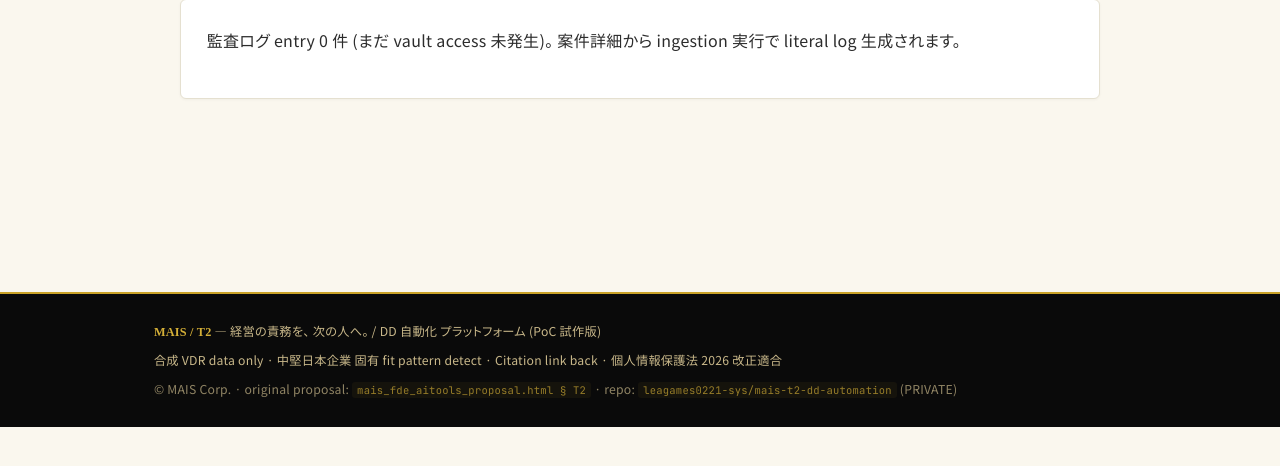
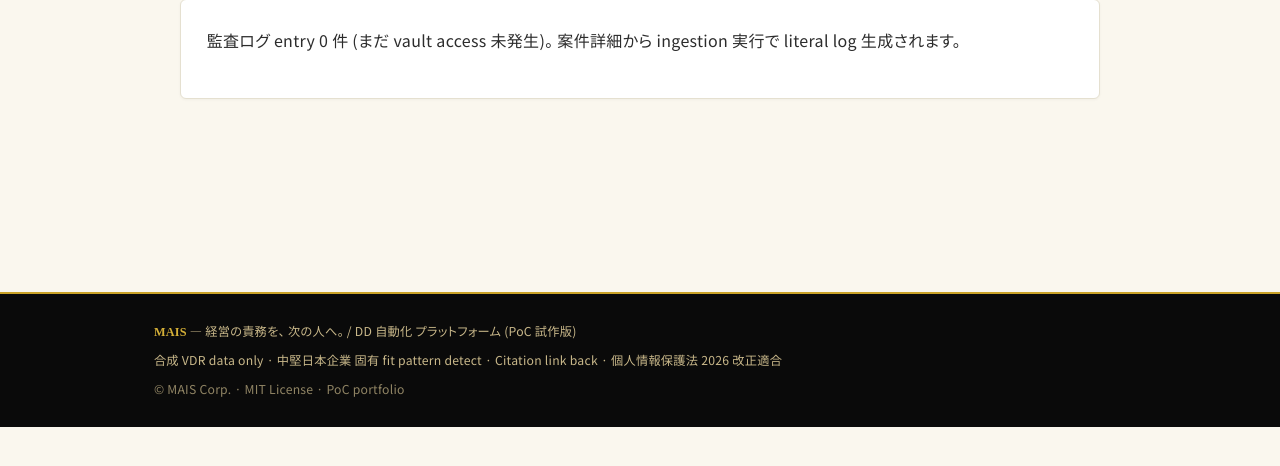
Before and after one commit to leagames0221-sys/mais-dd-workbench, a FastAPI app: page /audit-log in a window 1280 px wide. Shown: the part 269-735 px from the top of the page. Run offline with FastAPI, Linux system fonts and the light colour scheme; the visitor is signed in with stand-in values (Sample User, id 1); some libraries are stand-ins or nearby versions.

Commit message:
sanitize(footer): remove PRIVATE repo attribution + 'MAIS / T2' identifier leak
Footer referenced 'leagames0221-sys/mais-t2-dd-automation (PRIVATE)' + 'MAIS / T2' suffix (internal T-naming). Replace with neutral '© MAIS Corp. · MIT License · PoC portfolio' attribution and drop 'T2' suffix from brand. No code change.

```diff
--- a/src/api/templates/base.html
+++ b/src/api/templates/base.html
@@ -114,9 +114,9 @@ footer a:hover{text-decoration:underline}
 </main>
 <footer>
   <div class="container">
-    <div><strong style="color:var(--c-gold-bright);font-family:'Noto Serif JP',serif">MAIS / T2</strong> — 経営の責務を、 次の人へ。 / DD 自動化 プラットフォーム (PoC 試作版)</div>
+    <div><strong style="color:var(--c-gold-bright);font-family:'Noto Serif JP',serif">MAIS</strong> — 経営の責務を、 次の人へ。 / DD 自動化 プラットフォーム (PoC 試作版)</div>
     <div style="margin-top:var(--sp-1)">合成 VDR data only · 中堅日本企業 固有 fit pattern detect · Citation link back · 個人情報保護法 2026 改正適合</div>
-    <div style="margin-top:var(--sp-1);opacity:.7">© MAIS Corp. · original proposal: <code>mais_fde_aitools_proposal.html § T2</code> · repo: <code>leagames0221-sys/mais-t2-dd-automation</code> (PRIVATE)</div>
+    <div style="margin-top:var(--sp-1);opacity:.7">© MAIS Corp. · MIT License · PoC portfolio</div>
   </div>
 </footer>
 </body>
```
